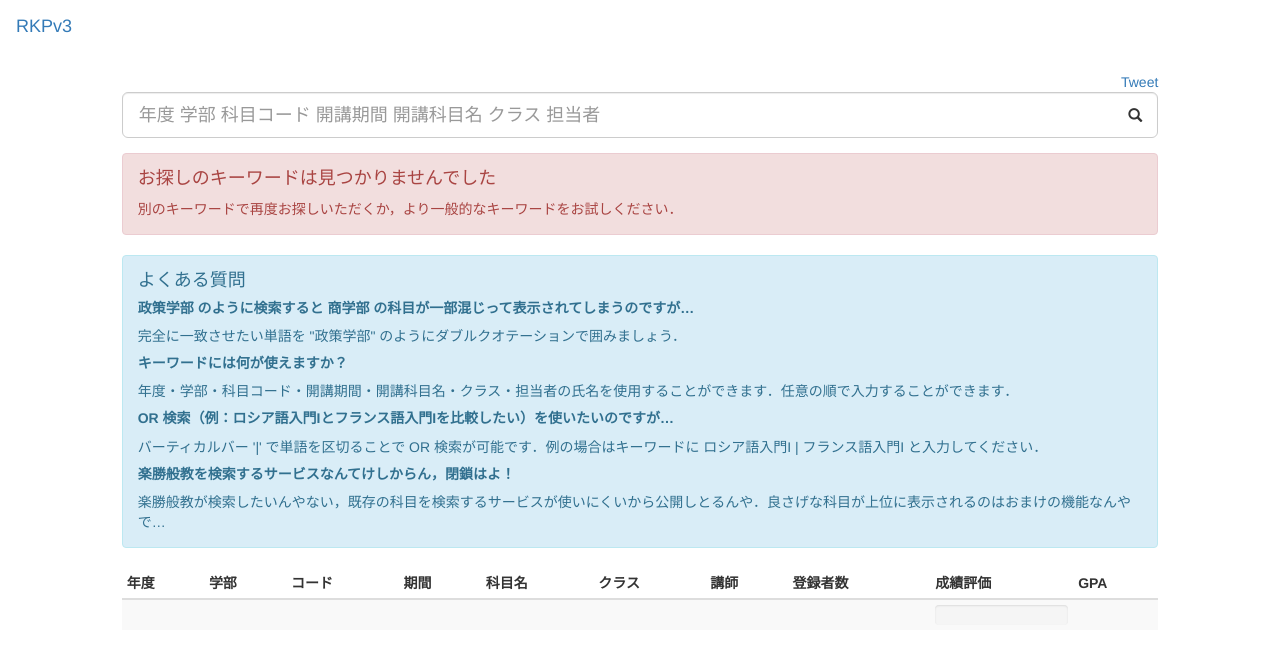
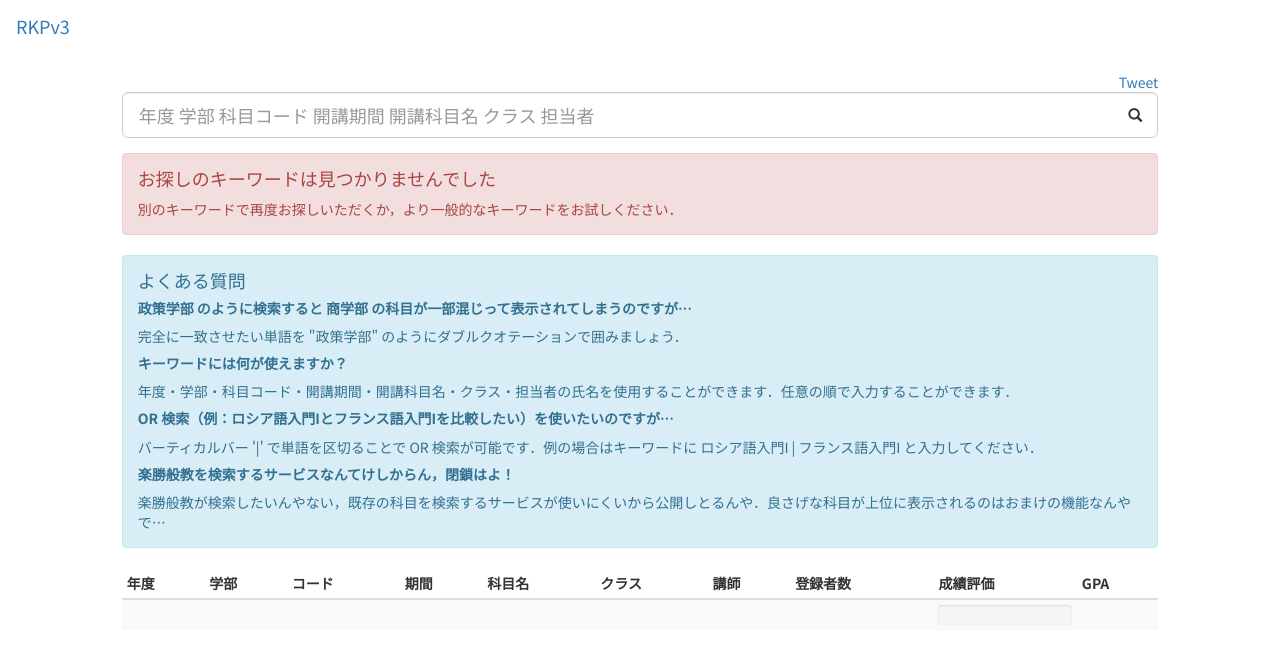
Before and after one commit to mikoim/rkp, a website: page web/src/index.html in a window 1280 px wide. Drawn offline with nearby package versions, Linux system fonts and the light colour scheme.

Commit message:
bodyのfont-familyをNoto Sans JPに変更

```diff
--- a/web/src/index.html
+++ b/web/src/index.html
@@ -31,6 +31,12 @@
     <link rel="stylesheet" href="https://cdnjs.cloudflare.com/ajax/libs/bootstrap-material-design/0.5.9/css/bootstrap-material-design.min.css">
     <link rel="stylesheet" href="https://cdnjs.cloudflare.com/ajax/libs/bootstrap-material-design/0.5.9/css/ripples.min.css">
     <style>
+        @import url(http://fonts.googleapis.com/earlyaccess/notosansjp.css);
+
+        body {
+            font-family: 'Noto Sans JP', sans-serif;
+        }
+
         .progress {
             margin-bottom: 0;
             height: 20px;
```
